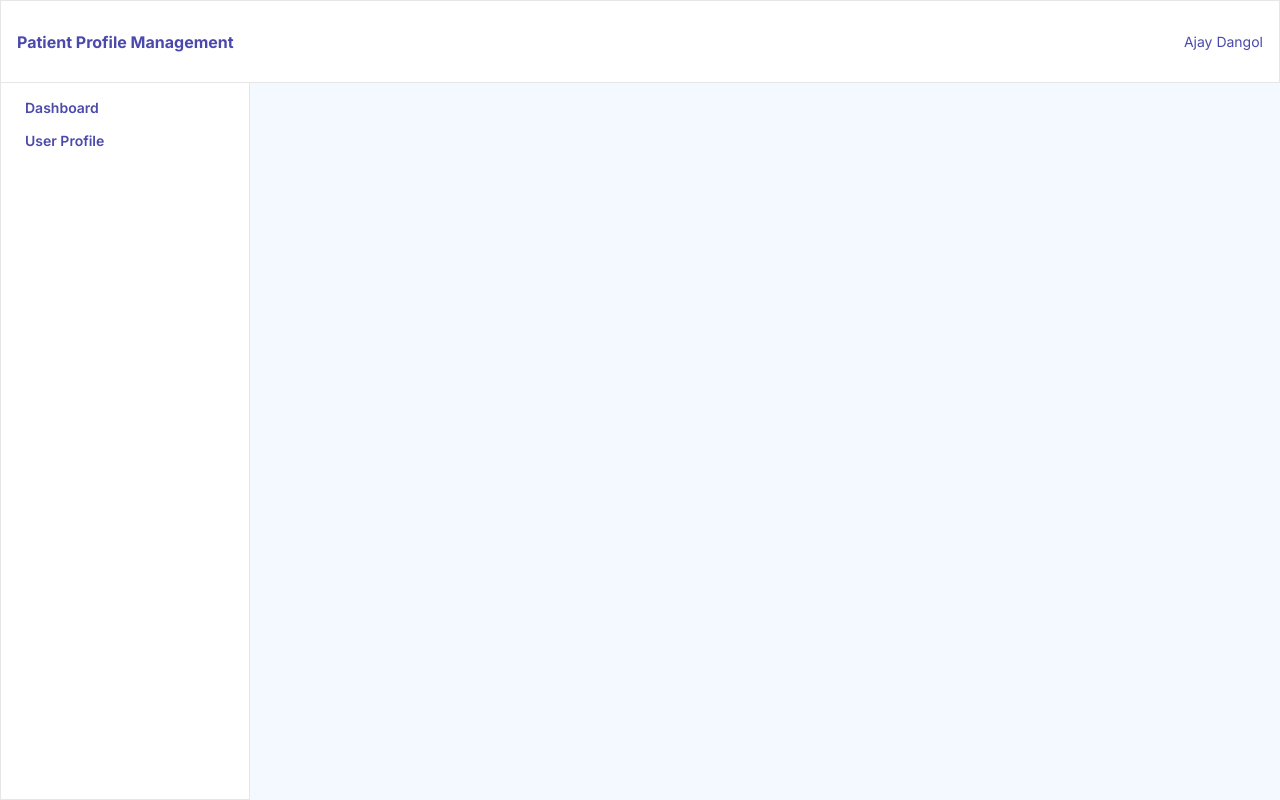
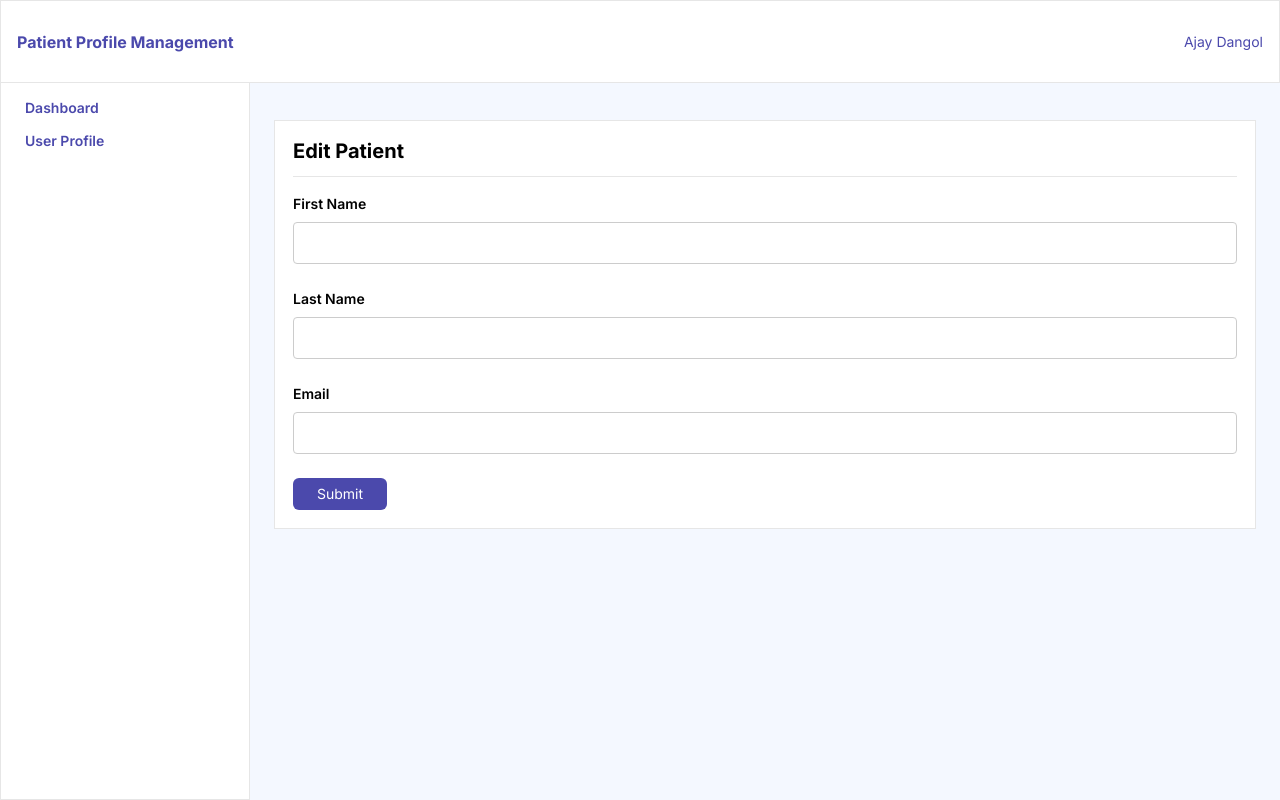
Before and after one commit to ajaydangol014/patient-profile-management, a React (Create React App) app: page /profile/edit/1 in a window 1280 px wide. Built offline with nearby package versions, Linux system fonts and the light colour scheme.

Commit message:
LFUNIOLD-227: Add Profile FOrm component and use of component in add and edit page of profile

```diff
--- a/src/pages/profile/Profile.js
+++ b/src/pages/profile/Profile.js
@@ -53,6 +53,7 @@ const Profile = () => {
     // deletePatientProfile(id);
     const filterRetrieveData = users.filter((x) => x.id !== Number(id));
     setUsers(filterRetrieveData);
+    setOpen(false);
   };
 
   const openDialog = (event) => {
--- a/src/pages/profile/ProfileAdd.js
+++ b/src/pages/profile/ProfileAdd.js
@@ -1,9 +1,10 @@
 import axios from "axios";
-import { ErrorMessage, Field, Formik } from "formik";
+import { ErrorMessage, Field, Form, Formik } from "formik";
 import React from "react";
 import * as Yup from "yup";
 import WellContainer from "../../components/well/WellContainer";
 import { profileValidationSchema } from "./constant";
+import ProfileForm from "./ProfileForm";
 
 const ProfileAdd = () => {
   const profileInitialValues = {
@@ -36,59 +37,7 @@ const ProfileAdd = () => {
         validationSchema={profileValidationSchema}
         onSubmit={submitHandler}
       >
-        {(formik) => (
-          <form onSubmit={formik.handleSubmit}>
-            <div className="form-group">
-              <label htmlFor="firstName">First Name</label>
-              <Field
-                type="text"
-                name="firstName"
-                id="firstName"
-                onChange={formik.handleChange}
-                onBlur={formik.handleBlur}
-                value={formik.values.firstName}
-                {...formik.getFieldProps("firstName")}
-              />
-              <div className="error-message">
-                <ErrorMessage name="firstName" />
-              </div>
-            </div>
-            <div className="form-group">
-              <label htmlFor="lastName">Last Name</label>
-              <Field
-                type="text"
-                name="lastName"
-                id="lastName"
-                onChange={formik.handleChange}
-                onBlur={formik.handleBlur}
-                value={formik.values.lastName}
-                {...formik.getFieldProps("lastName")}
-              />
-              <div className="error-message">
-                <ErrorMessage name="lastName" />
-              </div>
-            </div>
-            <div className="form-group">
-              <label htmlFor="email">Email</label>
-              <Field
-                type="email"
-                name="email"
-                id="email"
-                onChange={formik.handleChange}
-                onBlur={formik.handleBlur}
-                value={formik.values.email}
-                {...formik.getFieldProps("email")}
-              />
-              <div className="error-message">
-                <ErrorMessage name="email" />
-              </div>
-            </div>
-
-            <button type="submit" className="btn btn-primary">
-              Submit
-            </button>
-          </form>
-        )}
+        {(formik) => <ProfileForm formik={formik} />}
       </Formik>
     </WellContainer>
   );
--- /dev/null
+++ b/src/pages/profile/ProfileEdit.js
@@ -0,0 +1,67 @@
+import axios from "axios";
+import { ErrorMessage, Field, Form, Formik } from "formik";
+import React, { useEffect, useState } from "react";
+import * as Yup from "yup";
+import WellContainer from "../../components/well/WellContainer";
+import { profileValidationSchema } from "./constant";
+import { useParams } from "react-router-dom";
+import ProfileForm from "./ProfileForm";
+
+const ProfileEdit = () => {
+  const { id } = useParams();
+  const isProfileAdd = !id;
+  const profileInitialValues = {
+    firstName: "",
+    lastName: "",
+    email: "",
+    designation: "",
+  };
+  const [user, setUser] = useState({});
+
+  const submitHandler = (values, { setSubmitting }) => {
+    editPatient(values, setSubmitting);
+  };
+
+  const editPatient = async (values, setSubmitting) => {
+    const payload = {
+      firstName: values.firstName,
+      lastName: values.lastName,
+      email: values.email,
+    };
+
+    try {
+      const response = await axios.update("url", payload);
+    } catch (e) {
+      console.log(e);
+    } finally {
+      setSubmitting(false);
+    }
+  };
+
+  const fetchUserData = () => {};
+  return (
+    <WellContainer title="Edit Patient">
+      <Formik
+        initialValues={profileInitialValues}
+        validationSchema={profileValidationSchema}
+        onSubmit={submitHandler}
+      >
+        {(formik, setFieldValue) => (
+          // useEffect(()=>{
+          //   if(!isProfileAdd){
+          //     fetch(`https://dummyjson.com/users/${id}`)
+          //     .then((user) => {
+          //       const fields = ['id','firstName', 'lastName', 'email'];
+          //       fields.forEach(field => setFieldValue(field, user[field], false));
+          //         setUser(user);
+          //     });
+          //   }
+          // }, []);
+          <ProfileForm formik={formik} />
+        )}
+      </Formik>
+    </WellContainer>
+  );
+};
+
+export default ProfileEdit;
--- /dev/null
+++ b/src/pages/profile/ProfileForm.js
@@ -0,0 +1,60 @@
+import React from "react";
+import { ErrorMessage, Field, Form } from "formik";
+
+const ProfileForm = (props) => {
+  return (
+    <Form>
+      <div className="form-group">
+        <label htmlFor="firstName">First Name</label>
+        <Field
+          type="text"
+          name="firstName"
+          id="firstName"
+          onChange={props.formik.handleChange}
+          onBlur={props.formik.handleBlur}
+          value={props.formik.values.firstName}
+          {...props.formik.getFieldProps("firstName")}
+        />
+        <div className="error-message">
+          <ErrorMessage name="firstName" />
+        </div>
+      </div>
+      <div className="form-group">
+        <label htmlFor="lastName">Last Name</label>
+        <Field
+          type="text"
+          name="lastName"
+          id="lastName"
+          onChange={props.formik.handleChange}
+          onBlur={props.formik.handleBlur}
+          value={props.formik.values.lastName}
+          {...props.formik.getFieldProps("lastName")}
+        />
+        <div className="error-message">
+          <ErrorMessage name="lastName" />
+        </div>
+      </div>
+      <div className="form-group">
+        <label htmlFor="email">Email</label>
+        <Field
+          type="email"
+          name="email"
+          id="email"
+          onChange={props.formik.handleChange}
+          onBlur={props.formik.handleBlur}
+          value={props.formik.values.email}
+          {...props.formik.getFieldProps("email")}
+        />
+        <div className="error-message">
+          <ErrorMessage name="email" />
+        </div>
+      </div>
+
+      <button type="submit" className="btn btn-primary">
+        Submit
+      </button>
+    </Form>
+  );
+};
+
+export default ProfileForm;
--- a/src/routes/routes.js
+++ b/src/routes/routes.js
@@ -6,6 +6,7 @@ import Dashboard from "../pages/dashboard/Dashboard";
 import Profile from "../pages/profile/Profile";
 import ProfileDetail from "../pages/profile/ProfileDetail";
 import ProfileAdd from "../pages/profile/ProfileAdd";
+import ProfileEdit from "../pages/profile/ProfileEdit";
 
 export default function AppRouter() {
   return (
@@ -16,6 +17,7 @@ export default function AppRouter() {
       <Route path="profile" element={<Profile />}></Route>
       <Route path="profile/:id" element={<ProfileDetail />}></Route>
       <Route path="profile/add" element={<ProfileAdd />}></Route>
+      <Route path="profile/edit/:id" element={<ProfileEdit />}></Route>
     </Routes>
   );
 }
```
